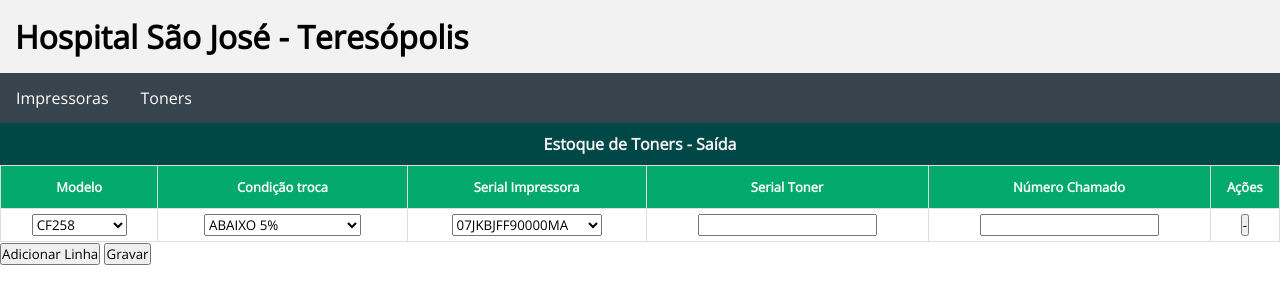
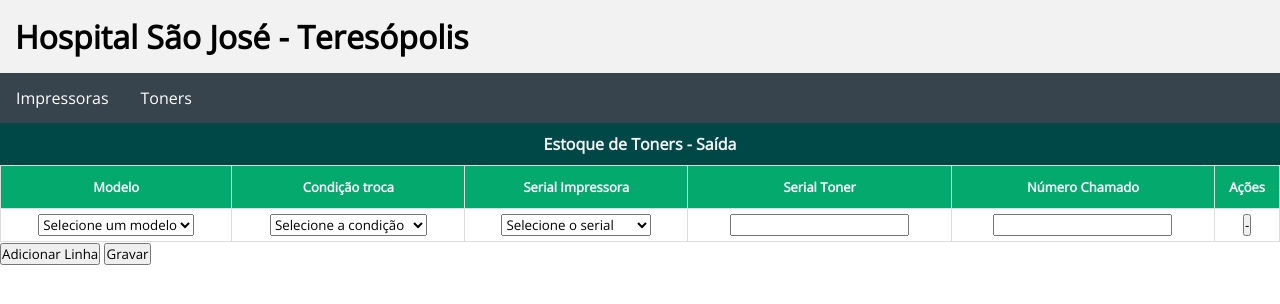
Before and after one commit to mchristosilva/teste, a Flask app: page /saida in a window 1280 px wide. Shown: the top 304 px of the page. Run offline with Flask 3, Linux system fonts and the light colour scheme; data comes from the database, SQL or seed files in the repository; both versions use the stored data as it was after the commit.

Commit message:
modified:   bd_impressoras.db 	deleted:    bd_impressoras.db-journal 	modified:   bd_impressoras.sqbpro 	modified:   static/css/style.css 	modified:   templates/entrada.html 	modified:   templates/parque_ativo.html 	modified:   templates/saida.html

```diff
--- a/static/css/style.css
+++ b/static/css/style.css
@@ -52,6 +52,10 @@
     background-color: #04AA6D;
     color: white;
   }
+  .highlight {
+    color: red;
+    font-weight: bold;
+}
 
  td {
   text-align: center;
--- a/templates/entrada.html
+++ b/templates/entrada.html
@@ -16,6 +16,7 @@
                 <tr class="linha">
                     <td>
                         <select name="modelo_toner[]" class="form-control">
+                            <option value="">Selecione um modelo</option>
                             {% for data in data %}
                             <option value="{{ data[0] }}">{{ data[0] }}</option>
                             {% endfor %}
@@ -43,6 +44,7 @@
 
         // Limpar os valores dos campos da nova linha
         novaLinha.querySelectorAll('input').forEach(input => input.value = '');
+        novaLinha.querySelectorAll('select').forEach(select => select.selectedIndex = 0);
 
         tabela.appendChild(novaLinha);
     }
--- a/templates/parque_ativo.html
+++ b/templates/parque_ativo.html
@@ -5,12 +5,12 @@
 
 {% block body %}
 
-<style>
+<!-- <style>
     .highlight {
         color: red;
         font-weight: bold;
     }
-</style>
+</style> -->
 
 <div>
     <h2>Visão Geral</h2>
--- a/templates/saida.html
+++ b/templates/saida.html
@@ -19,6 +19,7 @@
                 <tr class="linha">
                     <td>
                         <select name="equipamento_toner[]" class="form-control">
+                            <option value="">Selecione um modelo</option>
                             {% for equipamento in equipamentos %}
                             <option value="{{ equipamento[0] }}">{{ equipamento[0] }}</option>
                             {% endfor %}
@@ -26,6 +27,7 @@
                     </td>
                     <td>
                         <select name="status_toner[]" class="form-control">
+                            <option value="">Selecione a condição</option>
                             {% for stat in status %}
                             <option value="{{ stat[0] }}">{{ stat[0] }}</option>
                             {% endfor %}
@@ -33,6 +35,7 @@
                     </td>
                     <td>
                         <select name="serie_equipamento[]" class="form-control">
+                            <option value="">Selecione o serial</option>
                             {% for serie in series %}
                             <option value="{{ serie[0] }}">{{ serie[0] }}</option>
                             {% endfor %}
```
Also changed, not shown: bd_impressoras.db, 2 other files.
